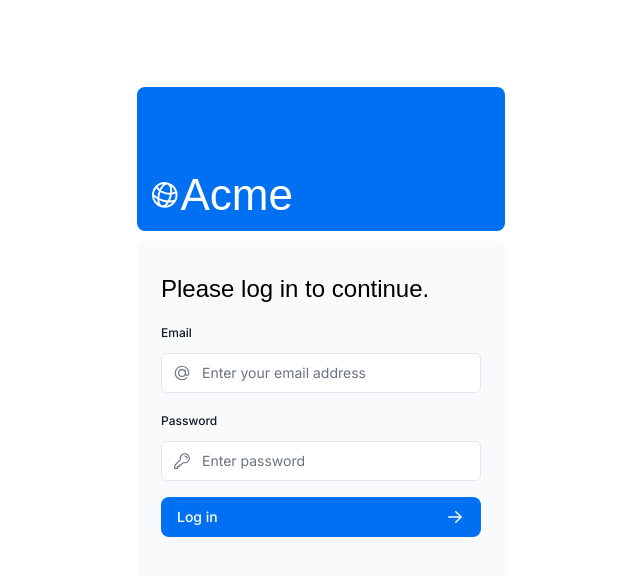
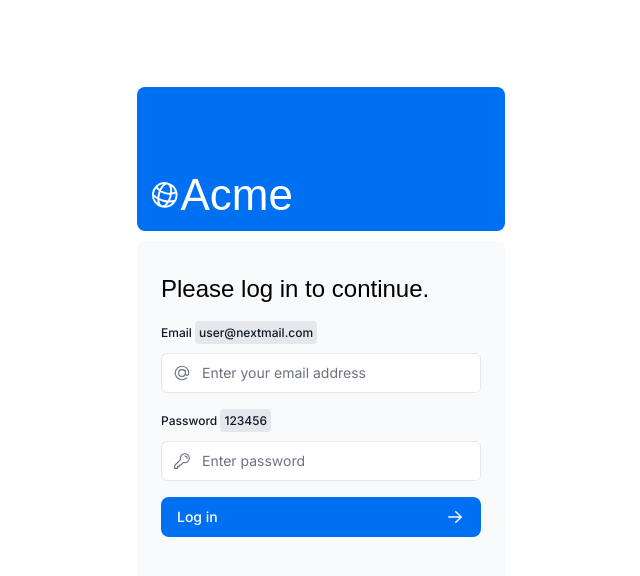
Before and after one commit to OkkashaAlly/nextjs-14-revamp, a Next.js app: page /login in a window 1280 px wide. Shown: the top 576 px of the page, without its empty margins (319-959 px from the left). Built offline with nearby package versions, Linux system fonts and the light colour scheme; a web font is replaced by a local one.

Commit message:
TESTING CREDENTIALS ADDED

```diff
--- a/app/ui/login-form.tsx
+++ b/app/ui/login-form.tsx
@@ -8,7 +8,6 @@ import {
   ExclamationCircleIcon,
   KeyIcon,
 } from '@heroicons/react/24/outline';
-import { useState } from 'react';
 import { useFormState, useFormStatus } from 'react-dom';
 import { Button } from './button';
 
@@ -16,11 +15,13 @@ export default function LoginForm() {
   const [errorMessage, dispatch] = useFormState(authenticate, undefined);
   const { pending } = useFormStatus();
 
-
   return (
-    <form action={async(formData)=> {
-      dispatch(formData)
-    }} className="space-y-3">
+    <form
+      action={async (formData) => {
+        dispatch(formData);
+      }}
+      className="space-y-3"
+    >
       <div className="flex-1 rounded-lg bg-gray-50 px-6 pb-4 pt-8">
         <h1 className={`${lusitana.className} mb-3 text-2xl`}>
           Please log in to continue.
@@ -31,7 +32,8 @@ export default function LoginForm() {
               className="mb-3 mt-5 block text-xs font-medium text-gray-900"
               htmlFor="email"
             >
-              Email
+              Email{' '}
+              <span className="rounded bg-gray-200 p-1">user@nextmail.com</span>
             </label>
             <div className="relative">
               <input
@@ -50,7 +52,7 @@ export default function LoginForm() {
               className="mb-3 mt-5 block text-xs font-medium text-gray-900"
               htmlFor="password"
             >
-              Password
+              Password <span className="rounded bg-gray-200 p-1">123456</span>
             </label>
             <div className="relative">
               <input
```
